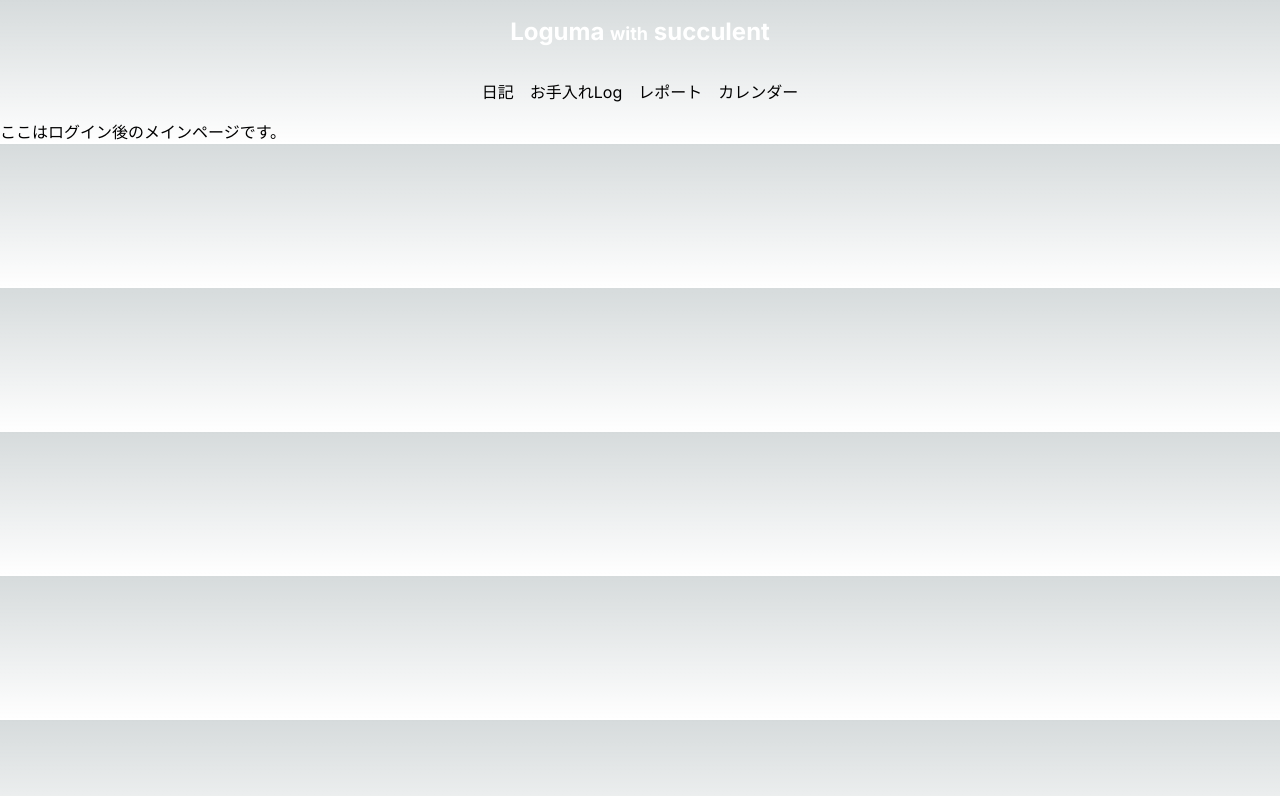
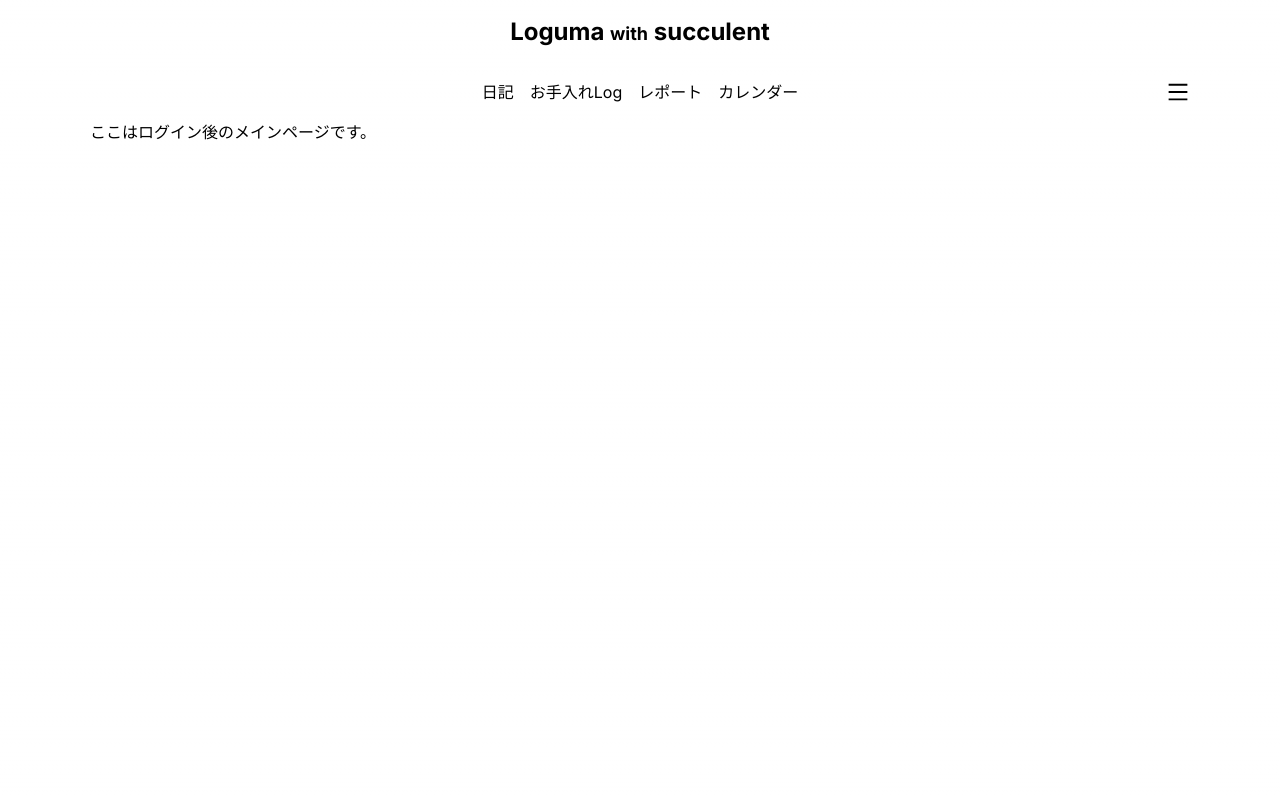
Before and after one commit to kucyaman/Loguma_with_Succulents_ver1, a Next.js app in the folder front/: page /home in a window 1280 px wide. Shown: the top 796 px of the page. Built offline with nearby package versions, Linux system fonts and the light colour scheme.

Commit message:
:wrench:add headerにログアウトボタンを追加しました

```diff
--- a/front/src/app/globals.css
+++ b/front/src/app/globals.css
@@ -4,7 +4,7 @@
 
 :root {
   --foreground-rgb: 0, 0, 0;
-  --background-start-rgb: 214, 219, 220;
+  --background-start-rgb: 255, 255, 255;
   --background-end-rgb: 255, 255, 255;
 }
 
@@ -31,3 +31,8 @@ body {
     text-wrap: balance;
   }
 }
+
+.container {
+  max-width: 1100px;
+  margin: 0 auto;
+}
--- a/front/src/app/home/page.tsx
+++ b/front/src/app/home/page.tsx
@@ -1,8 +1,9 @@
+"use client";
 import Header from '../../components/Layouts/Header';
 
 export default function Home() {
   return (
-    <div>
+    <div className="container">
       <Header />
       {/* ここにindexページのその他のコンテンツを追加 */}
       <p>ここはログイン後のメインページです。</p>
--- a/front/src/components/Layouts/Header.tsx
+++ b/front/src/components/Layouts/Header.tsx
@@ -1,11 +1,29 @@
-import React from 'react'
+import React, { useState } from 'react'
 import Link from 'next/link'
+import { AiOutlineMenu, AiOutlineClose } from 'react-icons/ai';
 
-const Header = () => {
+
+export default function Header() {
+  const [isMenuOpen, setIsMenuOpen] = useState(false);
+
+  const toggleMenu = () => setIsMenuOpen(!isMenuOpen);
+
   return (
-    <header className="py-4">
+    <header className="container py-4">
       <div className="text-center mb-8 px-8">
-          <h1 className="text-2xl font-bold text-white mb-3">Loguma <span className="text-lg">with</span> succulent</h1>
+          <h1 className="text-2xl font-bold mb-3">Loguma <span className="text-lg">with</span> succulent</h1>
+      </div>
+
+      <div className="relative">
+        <button onClick={toggleMenu} className="absolute right-0 text-2xl">
+          {isMenuOpen ? <AiOutlineClose /> : <AiOutlineMenu />}
+        </button>
+        {isMenuOpen && (
+          <div className="absolute right-0 mt-5 py-2 w-48 bg-white rounded-lg shadow-xl">
+            <Link href="/profile" className="block px-4 py-2 hover:bg-gray-200">プロフィール</Link>
+            <Link href="/logout" className="block px-4 py-2 hover:bg-gray-200">ログアウト</Link>
+          </div>
+        )}
       </div>
 
       <nav>
@@ -19,5 +37,3 @@ const Header = () => {
     </header>
   );
 }
-
-export default Header;
```
